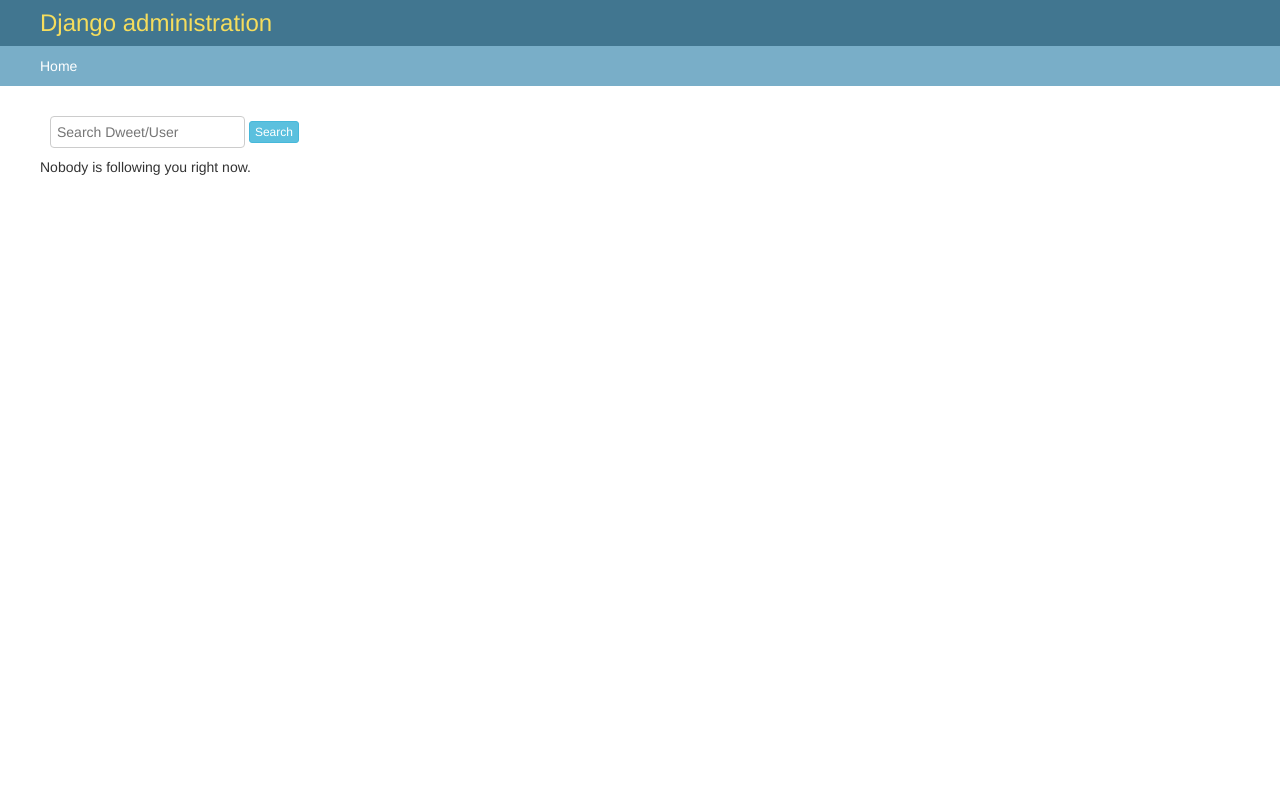
After one commit to guptaayushi1293/Dwitter, a Django app: page /dweet/user/follower/ in a window 1280 px wide. The commit adds this page. Run offline with Django 3.2, Linux system fonts and the light colour scheme; some libraries are stand-ins or nearby versions.

Commit message:
user can follow/un-follow other users

```diff
--- /dev/null
+++ b/src/assets/dweet/css/follower_user_list_stylesheet.css
@@ -0,0 +1,15 @@
+.follower_div {
+    border: 1px solid grey;
+    border-radius: 5px;
+    margin: 10px;
+    padding: 10px;
+    display: flex;
+    flex-direction: row;
+    width: 40%;
+    background-color: #e9e9e9;
+}
+
+.search-header {
+    width: 50%;
+    margin: 10px;
+}
--- /dev/null
+++ b/src/assets/dweet/js/follower_user_list.js
@@ -0,0 +1,39 @@
+$(document).ready(function() {
+    if($(".follow_btn").length) {
+        $(".follow_btn").click(function() {
+            var buttonId = this.id;
+            var followUserId = parseInt(buttonId.replace("follow_", ""));
+            followUser(followUserId);
+        });
+    }
+});
+
+function followUser(followUserId) {
+    var data = {};
+    data['followed_to_id'] = followUserId;
+    try {
+        $.ajax({
+            url: "/dweet/user/follow/",
+            type: "POST",
+            async: false,
+            data: {
+                data: JSON.stringify(data)
+            },
+            success: function(response) {
+                if(response['statusCode'] == 0) {
+                    alert(response['statusMessage']);
+                    location.reload(true);
+                }
+                else {
+                    alert(response['statusMessage']);
+                }
+            },
+            error: function() {
+                console.log("Error.");
+            }
+        });
+    }
+    catch(ex) {
+        console.log("Exception occurred while performing this action : " + ex.toString());
+    }
+}
--- /dev/null
+++ b/src/dweet/templates/dweet/follower_user_list.html
@@ -0,0 +1,33 @@
+{% extends "admin/base_site.html" %}
+
+{% load static %}
+
+{% block content %}
+
+<link rel="stylesheet" type="text/css" href="{% static 'dweet/css/follower_user_list_stylesheet.css' %}">
+<link rel="stylesheet" type="text/css" href="https://maxcdn.bootstrapcdn.com/bootstrap/3.3.7/css/bootstrap.min.css">
+
+<body>
+    <div class="search-header">
+        <input type="text" name="search" placeholder="Search Dweet/User" id="id_search_bar" class="search-bar">
+        <button type="button" class="btn btn-xs btn-info" id="id_search_button">Search</button>
+    </div>
+
+    <div id="container">
+        {% if follower_user_list %}
+            {% for follower_user in follower_user_list %}
+                <div class="follower_div">
+                    <label style="width:80%;"> {{ follower_user.followed_by_name }} </label>
+                    <button type="button" class="btn btn-link btn-sm follow_btn" id="follow_{{ follower_user.followed_by_id}}">Follow</button>
+                </div>
+            {% endfor %}
+        {% else %}
+            <p>Nobody is following you right now.</p>
+        {% endif %}
+    </div>
+</body>
+
+<script src="https://ajax.googleapis.com/ajax/libs/jquery/1.12.4/jquery.min.js"></script>
+<script type="text/javascript" src="{% static 'dweet/js/follower_user_list.js' %}"></script>
+
+{% endblock %}
--- a/src/dweet/urls.py
+++ b/src/dweet/urls.py
@@ -9,4 +9,9 @@ urlpatterns = [
     url(r'^comment/add/$', add_comment, name="add_comment"),
     url(r'^comment/(?P<dweet_id>\d+)/$', get_comments, name="get_comments"),
     url(r'^like/$', like_dweet, name="like_dweet"),
+    url(r'^user/follow/$', follow_user, name="follow_user"),
+    url(r'^user/unfollow/$', unfollow_user, name="unfollow_user"),
+    url(r'^(?P<user_id>\d+)/$', get_dweets, name="get_dweets"),
+    url(r'^user/following/$', show_following, name="show_following"),
+    url(r'^user/follower/$', show_follower, name="show_follower"),
 ]
--- a/src/dweet/views.py
+++ b/src/dweet/views.py
@@ -6,6 +6,7 @@ from django.contrib.auth.decorators import login_required
 import json
 from .models import *
 from django.db.models import Q
+from django.contrib.auth.models import User
 # Create your views here.
 
 
@@ -13,15 +14,21 @@ from django.db.models import Q
 def create_dweet_view(request):
     user_id = request.user.id
     user_dweet_count = 0
+    user_following_count = 0
+    user_follower_count = 0
     context = {
         "user_id": user_id,
         "username": request.user.username
     }
     dweet_list = []
     try:
-        dweets = Dweet.objects.filter(user_id_id=user_id).order_by('-dweeted_at')
-        user_dweet_count = dweets.count()
+        following = FollowUser.objects.filter(followed_by_id=user_id)
+        user_following_count = following.count()
+        dweets = Dweet.objects.filter(Q(user_id_id=user_id) |
+                                      Q(user_id_id__in=[follow_object.followed_to_id for follow_object in following])).order_by('-dweeted_at')
         for dweet in dweets:
+            if dweet.user_id_id == user_id:
+                user_dweet_count += 1
             dweet_obj = {
                 'id': dweet.id,
                 'username': dweet.user_id.username,
@@ -43,6 +50,10 @@ def create_dweet_view(request):
             dweet_list.append(dweet_obj)
         context['dweet_list'] = dweet_list
         context['dweet_count'] = user_dweet_count
+        followers = FollowUser.objects.filter(followed_to_id=user_id)
+        user_follower_count = followers.count()
+        context['following_count'] = user_following_count
+        context['follower_count'] = user_follower_count
         return render(request, "dweet/create_dweet.html", context)
     except Exception as exception:
         print("Exception occurred while getting dweet feed : %s" %exception)
@@ -206,6 +217,7 @@ def add_comment(request):
         }), content_type='application/json')
 
 
+@csrf_exempt
 def get_comments(request, dweet_id):
     comments = []
     try:
@@ -237,13 +249,29 @@ def get_comments(request, dweet_id):
         }), content_type='application/json')
 
 
+@csrf_exempt
 def follow_user(request):
+    user_id = request.user.id
     try:
         if request.method == "POST":
-            return HttpResponse(json.dumps({
-                'statusCode': 0,
-                'statusMessage': "Operation successful."
-            }), content_type='application/json')
+            data = json.loads(request.POST.get('data'))
+            follow_to = int(data['followed_to_id'])
+            follow_by = user_id
+            try:
+                follow_object = FollowUser()
+                follow_object.followed_by_id = follow_by
+                follow_object.followed_to_id = follow_to
+                follow_object.save()
+                return HttpResponse(json.dumps({
+                    'statusCode': 0,
+                    'statusMessage': "Followed successfully."
+                }), content_type='application/json')
+            except Exception as exception:
+                print("Exception occurred while following a user : %s" % exception)
+                return HttpResponse(json.dumps({
+                    'statusCode': 1,
+                    'statusMessage': "Exception occurred while following a user : %s" % exception
+                }), content_type='application/json')
         else:
             return HttpResponse(json.dumps({
                 'statusCode': 1,
@@ -255,3 +283,82 @@ def follow_user(request):
             'statusCode': 1,
             'statusMessage': "Exception occurred while following a user : %s" % exception
         }), content_type='application/json')
+
+
+@csrf_exempt
+def show_following(request):
+    context = {}
+    user_id = request.user.id
+    following_user_list = []
+    try:
+        if request.method == "GET":
+            following_users = FollowUser.objects.filter(followed_by_id=user_id)
+            for following_user in following_users:
+                following_user_object = {
+                    'followed_to_id': following_user.followed_to_id,
+                    'followed_to_name': following_user.followed_to.username
+                }
+                following_user_list.append(following_user_object)
+            context['following_user_list'] = following_user_list
+            return render(request, "dweet/following_user_list.html", context)
+        else:
+            return render(request, "dweet/following_user_list.html", context)
+    except Exception as exception:
+        print("Exception occurred while getting list of users whom you follow : %s" % exception)
+        return render(request, "dweet/following_user_list.html", context)
+
+
+@csrf_exempt
+def show_follower(request):
+    context = {}
+    user_id = request.user.id
+    follower_user_list = []
+    try:
+        if request.method == "GET":
+            follower_users = FollowUser.objects.filter(followed_to_id=user_id)
+            for follower_user in follower_users:
+                follower_user_object = {
+                    'followed_by_id': follower_user.followed_by_id,
+                    'followed_by_name': follower_user.followed_by.username
+                }
+                follower_user_list.append(follower_user_object)
+            context['follower_user_list'] = follower_user_list
+            return render(request, "dweet/follower_user_list.html", context)
+        else:
+            return render(request, "dweet/follower_user_list.html", context)
+    except Exception as exception:
+        print("Exception occurred while getting list of followers : %s" % exception)
+        return render(request, "dweet/follower_user_list.html", context)
+
+
+@csrf_exempt
+def unfollow_user(request):
+    user_id = request.user.id
+    try:
+        if request.method == "POST":
+            data = json.loads(request.POST.get('data'))
+            followed_to_id = int(data['followed_to_id'])
+            try:
+                follow_user = FollowUser.objects.get(Q(followed_by_id=user_id) & Q(followed_to_id=followed_to_id))
+                follow_user.delete()
+                return HttpResponse(json.dumps({
+                    'statusCode': 0,
+                    'statusMessage': "You un-followed a user successfully."
+                }), content_type='application/json')
+            except Exception as exception:
+                print("Exception occurred while removing follow-ship : %s" % exception)
+                return HttpResponse(json.dumps({
+                    'statusCode' : 1,
+                    'statusMessage': "Exception occurred while removing follow-ship : %s" % exception
+                }), content_type='application/json')
+        else:
+            return HttpResponse(json.dumps({
+                'statusCode': 1,
+                'statusMessage': "Not a POST method."
+            }), content_type='application/json')
+    except Exception as exception:
+        print("Exception occurred while un-following a particular user : %s" % exception)
+        return HttpResponse(json.dumps({
+            'statusCode': 1,
+            'statusMessage': "Exception occurred while un-following a particular user : %s" % exception
+        }), content_type='application/json')
```
Also changed, not shown: src/assets/dweet/css/following_user_list_stylesheet.css (added, +15 -0 lines), src/assets/dweet/js/following_user_list.js (added, +39 -0 lines), src/dweet/templates/dweet/create_dweet.html (+6 -4 lines), src/dweet/templates/dweet/following_user_list.html (added, +33 -0 lines), src/assets/dweet/js/create_dweet.js (line endings or trailing spaces).
